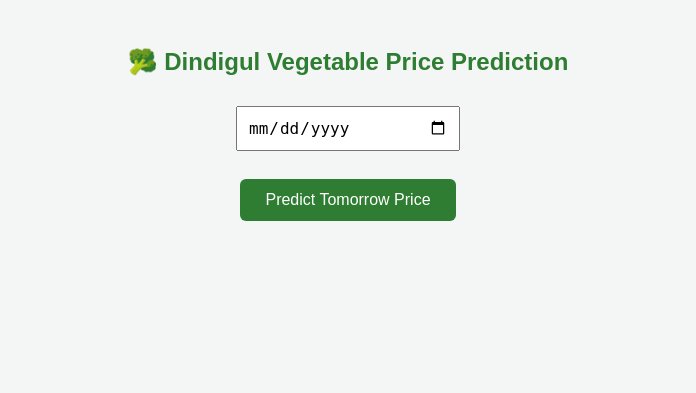
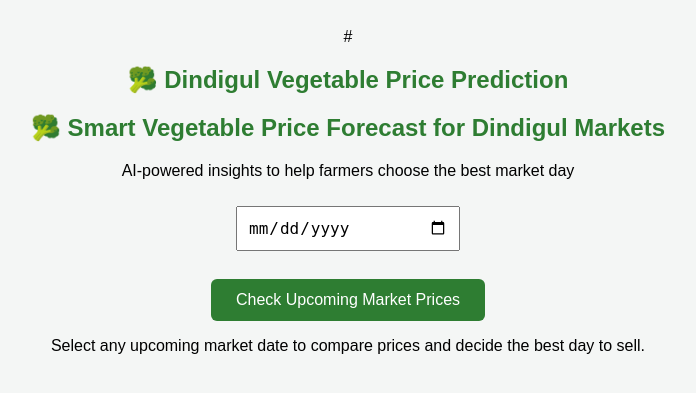
Before and after one commit to Manikandan-33-coder/Farm-Price-Intelligence-and-Prediction-Platform, a Flask app: page / in a window 1280 px wide. Shown: the top 393 px of the page, without its empty margins (292-988 px from the left). Run offline with Flask 3, Linux system fonts and the light colour scheme; parts of the project's set-up code (start-up, migrations or seed data) failed here and were passed over.

Commit message:
Update index.html

```diff
--- a/templates/index.html
+++ b/templates/index.html
@@ -55,14 +55,20 @@
 
 <body>
 
-  <h2>🥦 Dindigul Vegetable Price Prediction</h2>
+  #<h2>🥦 Dindigul Vegetable Price Prediction</h2>
+  <h2>🥦 Smart Vegetable Price Forecast for Dindigul Markets</h2>
+<p>AI-powered insights to help farmers choose the best market day</p>
+
 
   <input type="date" id="date">
   <br><br>
 
-  <button onclick="predict()">Predict Tomorrow Price</button>
+  <button onclick="predict()">Check Upcoming Market Prices</button>
+  <p>
+Select any upcoming market date to compare prices and decide the best day to sell.
+</p>
 
-  <h3 id="result"></h3>
+<h3 id="result"></h3>
 
   <!-- Prediction Script -->
   <script>
```
